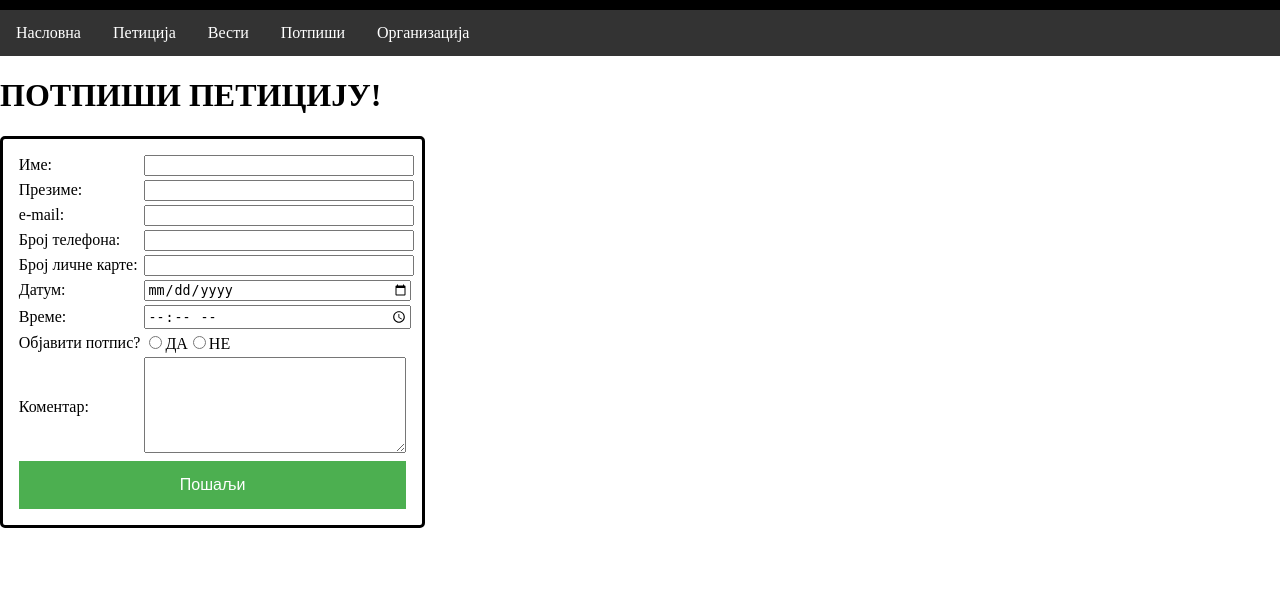
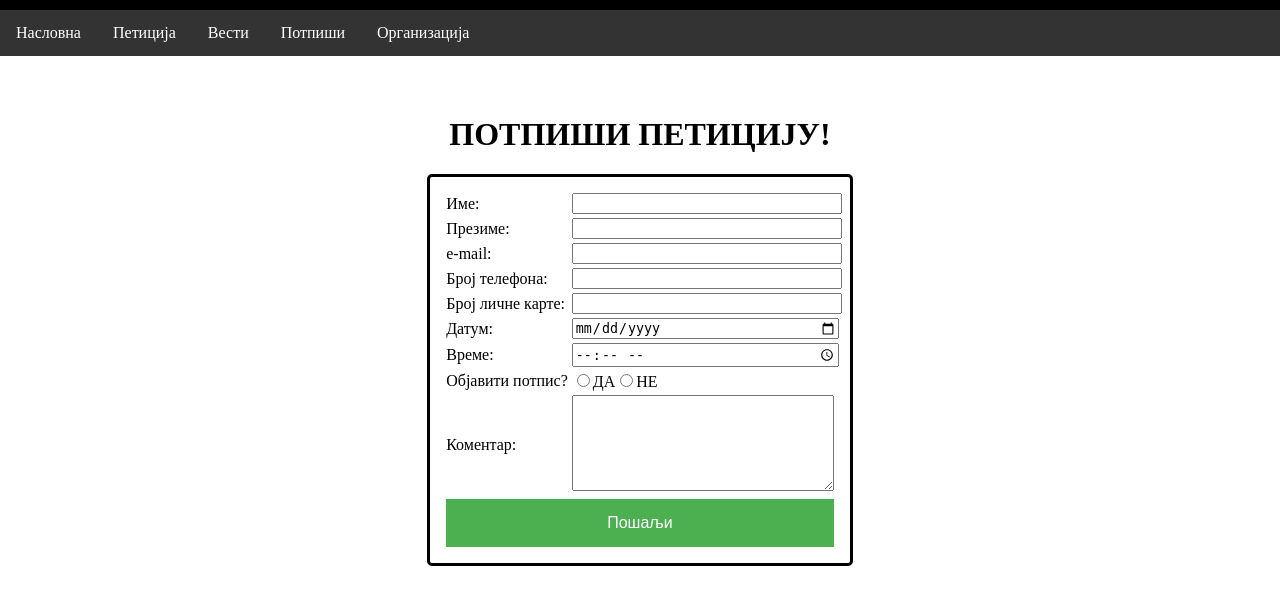
Before and after one commit to bpavle/PetitionWebsite, a PHP site: page /sign.html in a window 1280 px wide. Shown: the top 605 px of the page. Run offline with PHP 8.4, Linux system fonts and the light colour scheme.

Commit message:
Centriranje forme- uspesno

```diff
--- a/sign.html
+++ b/sign.html
@@ -32,6 +32,7 @@
     </div>
 
     <div class="content">
+        <div class="form-container">
         <h1>ПОТПИШИ ПЕТИЦИЈУ!</h1>
         <div class="form">
         <table>
@@ -81,6 +82,7 @@
         </table>
     </div>
     </div>
+</div>
 
 </body>
 
--- a/style.css
+++ b/style.css
@@ -45,9 +45,7 @@ body {
 }
 .content {
   display: inline-block;
-
-  align-content: center;
-  align-self: center;
+  text-align: center;
   width: 100%;
 }
 
@@ -78,15 +76,20 @@ body {
   display: block;
   border-style: solid;
   border-radius: 5px;
-  align-self: center;
   padding: 1%;
   width: fit-content;
+  margin: auto;
+  text-align: left;
+  font-size: 16px;
 }
 .form input {
   width: 100%;
   align-self: center;
 }
 
+.form-container {
+  padding-top: 3%;
+}
 /* Prepisano sa W3school*/
 .navigation {
   overflow: hidden;
```
